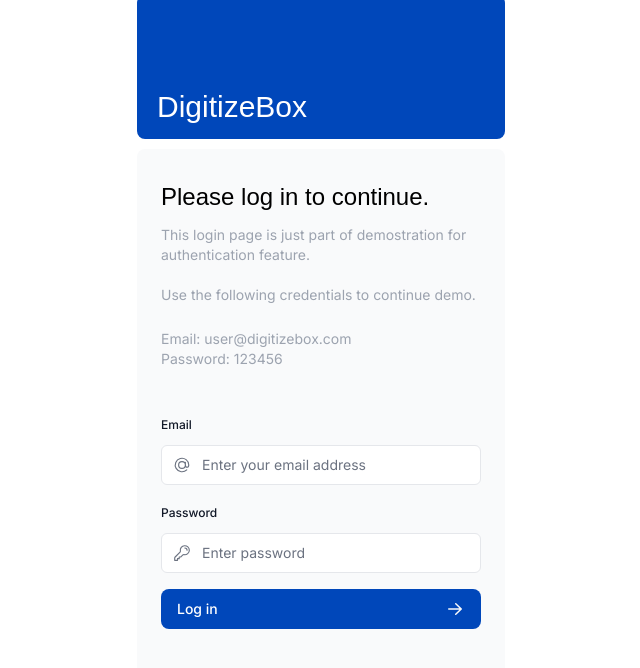
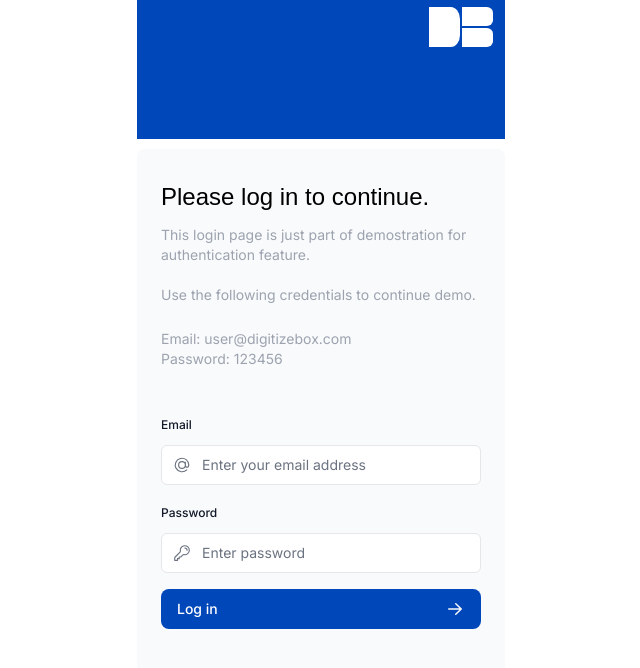
Before and after one commit to macmanuel08/digitize-box, a Next.js app: page /login in a window 1280 px wide. Shown: the top 668 px of the page, without its empty margins (319-959 px from the left). Built offline with nearby package versions, Linux system fonts and the light colour scheme; a web font is replaced by a local one.

Commit message:
updated logo on pages

```diff
--- a/app/login/page.tsx
+++ b/app/login/page.tsx
@@ -1,4 +1,4 @@
-import DigitizeboxLogo from '@/app/ui/digitizebox-logo';
+import DigitizeBoxLogoLetters from '@/app/ui/digitizebox-logo-letters';
 import LoginForm from '@/app/ui/login-form';
 import { Suspense } from 'react';
 
@@ -6,9 +6,9 @@ export default function LoginPage() {
   return (
     <main className="flex items-center justify-center md:h-screen">
       <div className="relative mx-auto flex w-full max-w-[400px] flex-col space-y-2.5 p-4 md:-mt-32">
-        <div className="flex h-20 w-full items-end rounded-lg bg-blue-500 p-3 md:h-36">
-          <div className="w-32 text-white md:w-36">
-            <DigitizeboxLogo />
+        <div className="flex h-20 w-full items-start justify-end bg-blue-500 p-3 md:h-36">
+          <div className="w-16 text-white md:w-18">
+            <DigitizeBoxLogoLetters color='white' />
           </div>
         </div>
         <Suspense>
--- a/app/payment/[id]/page.tsx
+++ b/app/payment/[id]/page.tsx
@@ -1,4 +1,4 @@
-import DigitizeboxLogo from '@/app/ui/digitizebox-logo';
+import DigitizeBoxLogoLetters from '@/app/ui/digitizebox-logo-letters';
 import PaymentForm from '@/app/ui/payment/payment-form';
 import { Suspense } from 'react';
 
@@ -9,9 +9,9 @@ export default async function LoginPage(props: { params: Promise<{ id: string }>
   return (
     <main className="flex items-center justify-center py-14">
       <div className="relative mx-auto flex w-full max-w-[800px] flex-col space-y-2.5 p-4">
-        <div className="flex h-20 w-full items-end rounded-lg bg-blue-500 p-3 md:h-36">
-          <div className="w-32 text-white md:w-36">
-            <DigitizeboxLogo />
+        <div className="flex h-20 w-full items-start justify-end bg-blue-500 p-3 md:h-36">
+          <div className="w-16 text-white md:w-18">
+            <DigitizeBoxLogoLetters color='white' />
           </div>
         </div>
         <Suspense>
--- a/app/signup/company-info/page.tsx
+++ b/app/signup/company-info/page.tsx
@@ -9,8 +9,8 @@ export default async function LoginPage(props: { params: Promise<{ id: string }>
   return (
     <main className="flex items-center justify-center">
       <div className="relative mx-auto flex w-full max-w-[800px] flex-col space-y-2.5 p-4">
-        <div className="flex h-20 w-full items-end rounded-lg bg-blue-500 p-3 md:h-36">
-          <div className="w-32 text-white md:w-36">
+        <div className="flex h-20 w-full items-start justify-end bg-blue-500 p-3 md:h-36">
+          <div className="w-16 text-white md:w-18">
             <DigitizeBoxLogoLetters color='white' />
           </div>
         </div>
```
